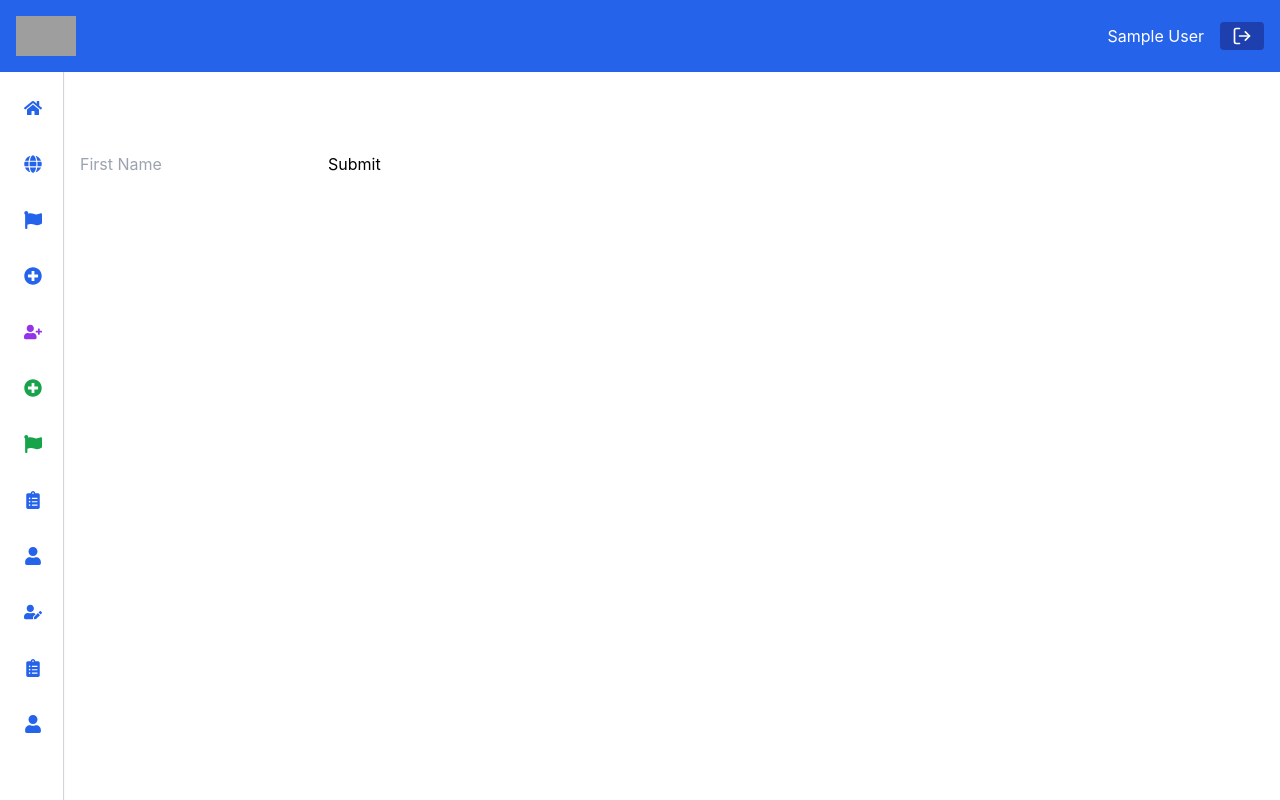
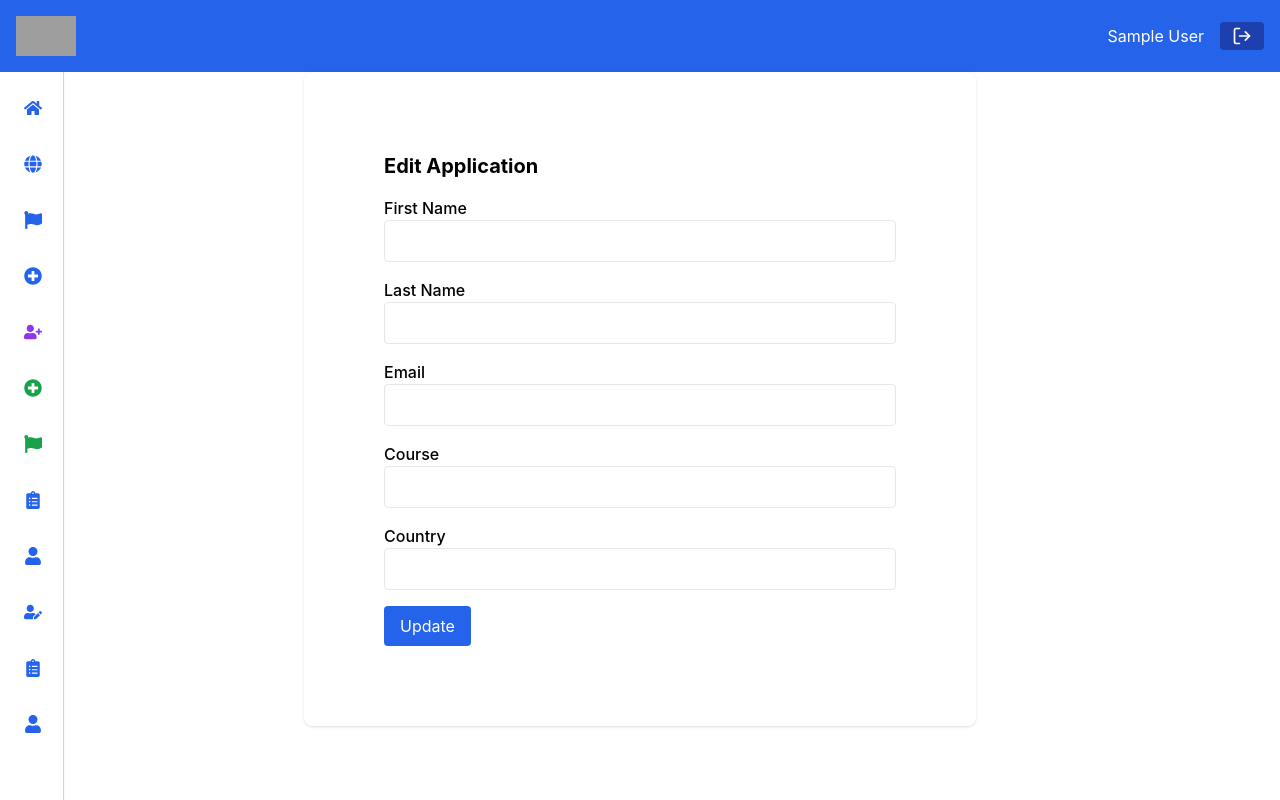
Before and after one commit to pranshugp/eduwire-crm, a React (Create React App) app in the folder Frontend/: page /applications/edit/1 in a window 1280 px wide. Built offline with nearby package versions, Linux system fonts and the light colour scheme; no server answers; sample sign-in values are in the browser's storage; grey boxes are pictures that could not be loaded.

Commit message:
add application and view application added

```diff
--- a/Frontend/src/components/ApplicationForm.jsx
+++ b/Frontend/src/components/ApplicationForm.jsx
@@ -1,26 +1,44 @@
-import React, { useState, useEffect } from 'react';
+// src/pages/ApplicationForm.jsx
+import React, { useEffect, useState } from 'react';
 import axios from '../axios';
-import { useNavigate } from 'react-router-dom';
+import { useParams, useNavigate } from 'react-router-dom';
 
-const ApplicationForm = ({ applicationId }) => {
-  const [formData, setFormData] = useState({});
+const ApplicationForm = () => {
+  const { id } = useParams(); // used for edit
   const navigate = useNavigate();
+  const [formData, setFormData] = useState({
+    personalDetails: {
+      firstName: '',
+      lastName: '',
+      email: '',
+    },
+    courseDetails: {
+      country: '',
+      course: '',
+    },
+  });
 
   useEffect(() => {
-    if (applicationId) {
-      axios.get(`/applications/${applicationId}`).then(res => setFormData(res.data));
+    if (id) {
+      axios.get(`/applications/${id}`).then((res) => setFormData(res.data));
     }
-  }, [applicationId]);
+  }, [id]);
 
   const handleChange = (e) => {
-    const { name, value } = e.target;
-    setFormData(prev => ({ ...prev, [name]: value }));
+    const [section, field] = e.target.name.split('.');
+    setFormData((prev) => ({
+      ...prev,
+      [section]: {
+        ...prev[section],
+        [field]: e.target.value,
+      },
+    }));
   };
 
   const handleSubmit = async (e) => {
     e.preventDefault();
-    if (applicationId) {
-      await axios.put(`/applications/${applicationId}`, { formData });
+    if (id) {
+      await axios.put(`/applications/${id}`, { formData });
     } else {
       await axios.post('/applications', { formData });
     }
@@ -28,12 +46,63 @@ const ApplicationForm = ({ applicationId }) => {
   };
 
   return (
-    <form className='p-20' onSubmit={handleSubmit}>
-      {/* Render inputs for address, fee, personal, course details */}
-      <input name="personalDetails.firstName" value={formData.personalDetails?.firstName || ''} onChange={handleChange} placeholder="First Name" />
-      {/* More fields like above */}
-      <button type="submit">Submit</button>
-    </form>
+    <div className="max-w-2xl mx-auto p-20 bg-white shadow rounded-lg">
+      <h2 className="text-xl font-bold mb-4">{id ? 'Edit' : 'New'} Application</h2>
+      <form onSubmit={handleSubmit} className="space-y-4">
+        <div>
+          <label className="block font-medium">First Name</label>
+          <input
+            name="personalDetails.firstName"
+            value={formData.personalDetails?.firstName || ''}
+            onChange={handleChange}
+            className="w-full border rounded p-2"
+            required
+          />
+        </div>
+        <div>
+          <label className="block font-medium">Last Name</label>
+          <input
+            name="personalDetails.lastName"
+            value={formData.personalDetails?.lastName || ''}
+            onChange={handleChange}
+            className="w-full border rounded p-2"
+            required
+          />
+        </div>
+        <div>
+          <label className="block font-medium">Email</label>
+          <input
+            name="personalDetails.email"
+            value={formData.personalDetails?.email || ''}
+            onChange={handleChange}
+            className="w-full border rounded p-2"
+            type="email"
+            required
+          />
+        </div>
+        <div>
+          <label className="block font-medium">Course</label>
+          <input
+            name="courseDetails.course"
+            value={formData.courseDetails?.course || ''}
+            onChange={handleChange}
+            className="w-full border rounded p-2"
+          />
+        </div>
+        <div>
+          <label className="block font-medium">Country</label>
+          <input
+            name="courseDetails.country"
+            value={formData.courseDetails?.country || ''}
+            onChange={handleChange}
+            className="w-full border rounded p-2"
+          />
+        </div>
+        <button type="submit" className="bg-blue-600 text-white px-4 py-2 rounded">
+          {id ? 'Update' : 'Submit'}
+        </button>
+      </form>
+    </div>
   );
 };
 
--- a/Frontend/src/components/ViewApplications.jsx
+++ b/Frontend/src/components/ViewApplications.jsx
@@ -1,23 +1,39 @@
+// src/pages/ViewApplications.jsx
 import React, { useEffect, useState } from 'react';
 import axios from '../axios';
 import { Link } from 'react-router-dom';
 
 const ViewApplications = () => {
-  const [apps, setApps] = useState([]);
+  const [applications, setApplications] = useState([]);
 
   useEffect(() => {
-    axios.get('/applications').then(res => setApps(res.data));
+    axios.get('/applications').then((res) => setApplications(res.data));
   }, []);
 
   return (
-    <div className='p-20'>
-      <h1 >Applications</h1>
-      {apps.map(app => (
-        <div key={app._id}>
-          <p>{app.personalDetails?.firstName} - {app.courseDetails?.course}</p>
-          <Link to={`/applications/edit/${app._id}`}>Edit</Link>
-        </div>
-      ))}
+    <div className="max-w-4xl mx-auto p-4">
+      <h2 className="text-2xl font-bold mb-4">All Applications</h2>
+      <Link to="/applications/new" className="bg-green-600 text-white px-4 py-2 rounded">
+  + New Application
+</Link>
+      <div className="grid gap-4">
+        {applications.map((app) => (
+          <div key={app._id} className="p-4 border rounded shadow-sm bg-white">
+            <p>
+              <strong>Name:</strong> {app.personalDetails?.firstName} {app.personalDetails?.lastName}
+            </p>
+            <p>
+              <strong>Course:</strong> {app.courseDetails?.course} in {app.courseDetails?.country}
+            </p>
+            <Link
+              to={`/applications/edit/${app._id}`}
+              className="inline-block mt-2 text-blue-600 hover:underline"
+            >
+              Edit
+            </Link>
+          </div>
+        ))}
+      </div>
     </div>
   );
 };
```
Also changed, not shown: 1 other file (tests, documents, lock files or other folders).
